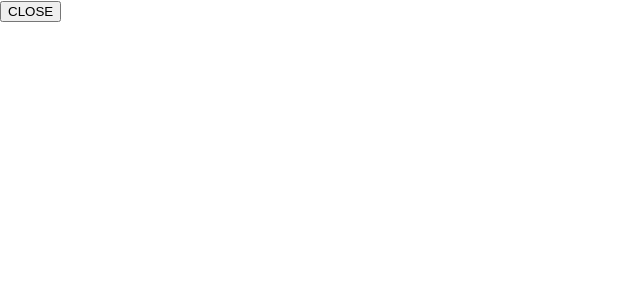
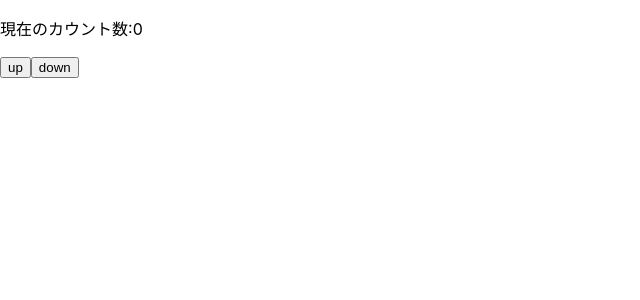
Before and after one commit to okushogg/react-basic, a React (Create React App) app: page / in a window 1280 px wide. Shown: the top 300 px of the page, without its empty margins (0-640 px from the left). Built offline with nearby package versions, Linux system fonts and the light colour scheme.

Commit message:
S8 About useEffect

```diff
--- a/src/App.js
+++ b/src/App.js
@@ -2,12 +2,15 @@ import './App.css';
 // import TextInput from './components/TextInput';
 // import Article from "./components/Article";
 // import Counter from './components/Counter';
-import ToggleButton from './components/ToggleButton';
+import {Counter,ToggleButton} from './components';
 
 
 function App(){
   return (
-    <ToggleButton/>
+    <div>
+      <Counter />
+      {/* <ToggleButton /> */}
+    </div>
   );
 }
 // function App(){
--- a/src/components/Counter.jsx
+++ b/src/components/Counter.jsx
@@ -1,4 +1,5 @@
 import React, {useState} from 'react';
+import { useEffect } from 'react';
 
 const Counter = () => {
   const[count, setCount] = useState(0)
@@ -11,6 +12,10 @@ const Counter = () => {
     setCount(preState => preState - 1)
   }
 
+  useEffect(()=> {
+    console.log("Current count is ... ", count)
+  }, [count])
+
   return(
   <div>
     <p>現在のカウント数:{count}</p>
--- a/src/components/ToggleButton.jsx
+++ b/src/components/ToggleButton.jsx
@@ -1,4 +1,5 @@
 import React, {useState} from 'react';
+import { useEffect } from 'react';
 
 const ToggleButton = () => {
   const[open, setOpen] = useState(false)
@@ -6,6 +7,18 @@ const ToggleButton = () => {
   const toggle = () => {
     setOpen(preState => !preState)
   }
+
+  // ToggleButtonコンポーネントがレンダリングされるたびに実行
+  useEffect(()=>{
+    console.log('Current state is', open)
+    if(open) {
+      console.log('Subscribe Database')
+    }
+    // クリーンアップ関数
+    return () =>{
+      console.log('Unsubscribe Database')
+    }
+  })
 
   return(
     <button onClick={toggle}>
--- a/src/components/index.js
+++ b/src/components/index.js
@@ -1,3 +1,5 @@
 export {default as Content} from './Content'
 export {default as Title} from './Title'
 export {default as PublishButton} from './PublishButton'
+export {default as Counter} from './Counter'
+export {default as ToggleButton} from './ToggleButton'
```
